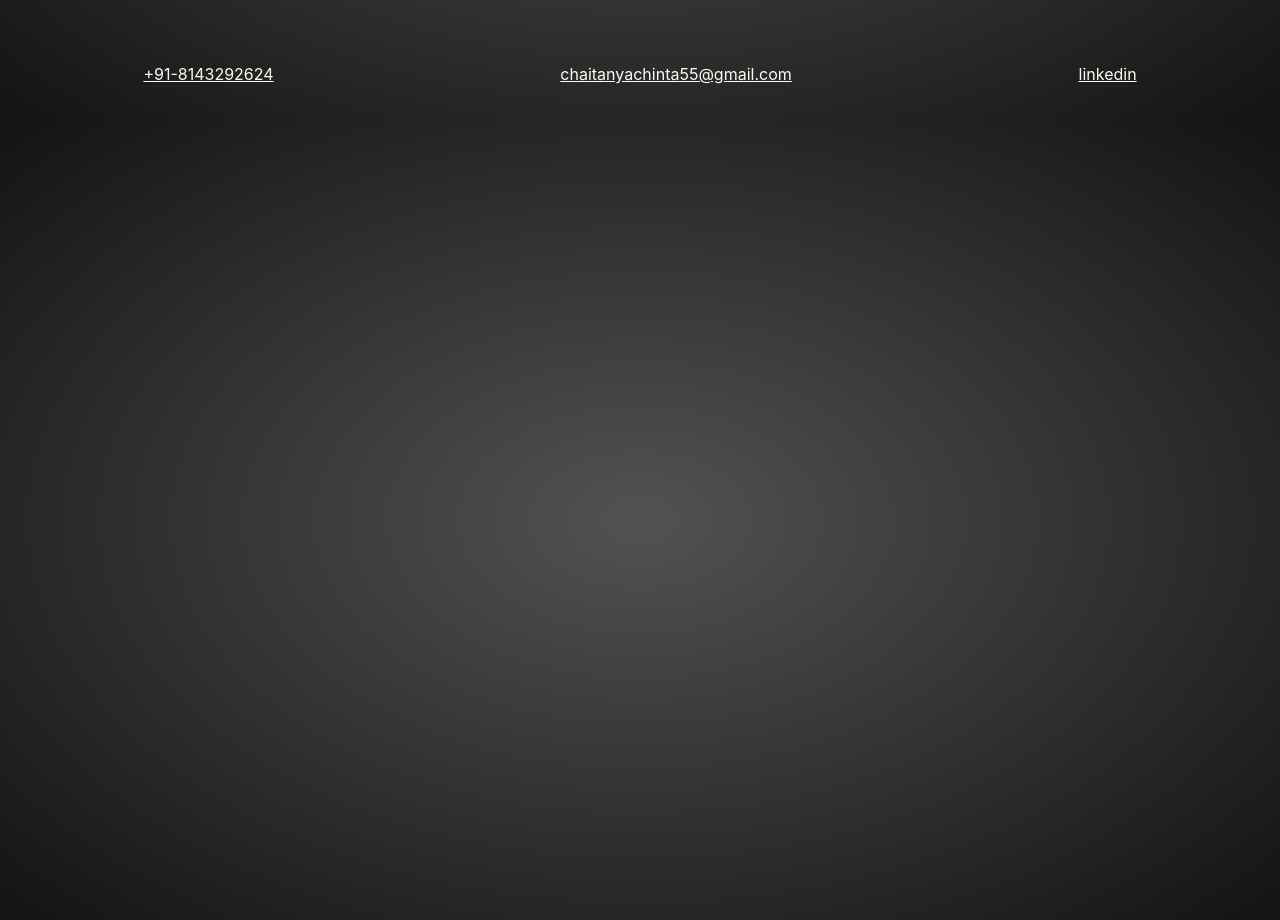
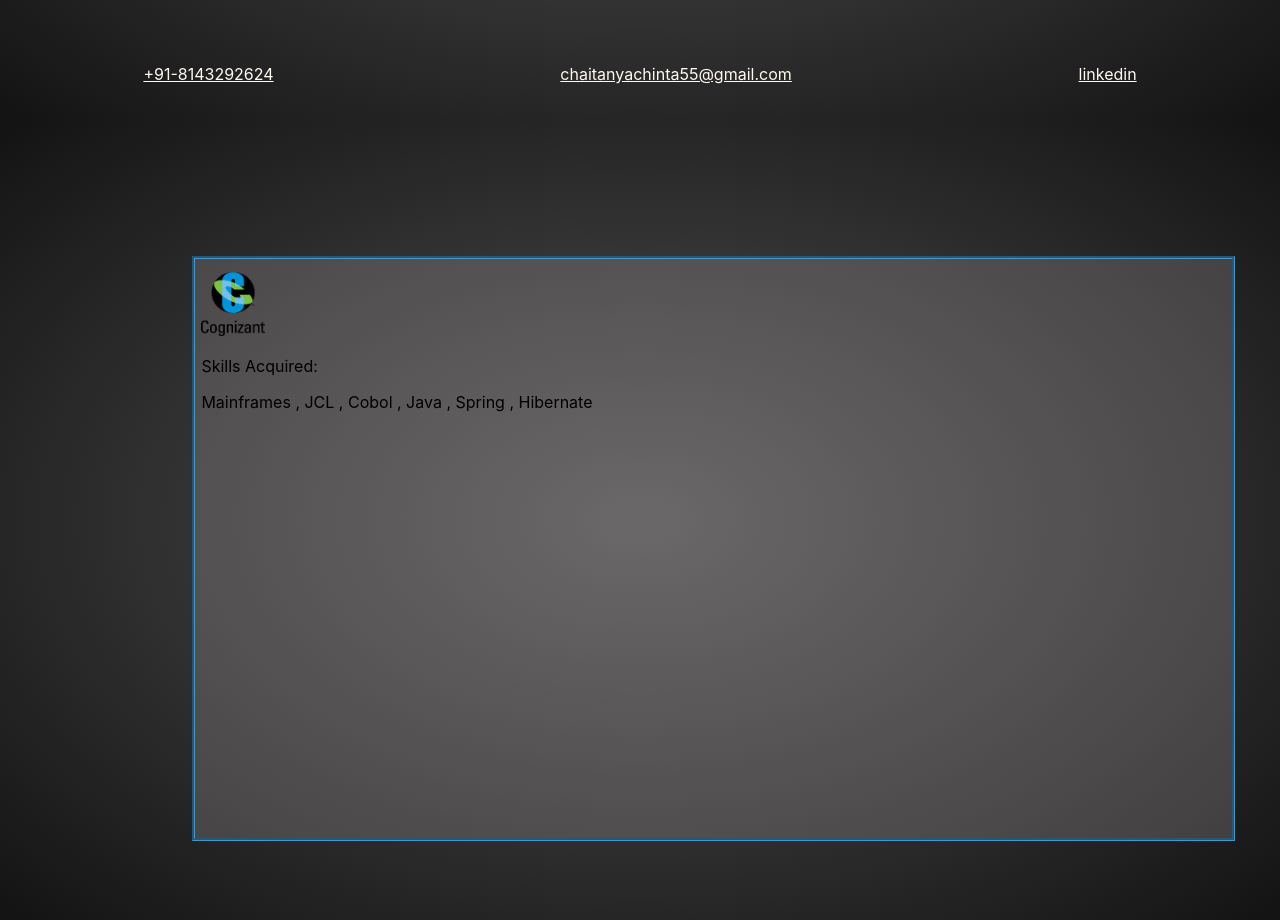
Before and after one commit to chaitanyachinta55/careerDigest, a React (Create React App) app: page / in a window 1280 px wide. Shown: the part 680-1600 px from the top of the page. Built offline with nearby package versions, Linux system fonts and the light colour scheme.

Commit message:
Detailed Panel , Timeline Animation changes

```diff
--- a/src/Components/home/homePage.jsx
+++ b/src/Components/home/homePage.jsx
@@ -6,6 +6,7 @@ class homePage extends Component{
         this.state = {
             hideDetailedScroll : false
         }
+        this.timelineClicked = this.timelineClicked.bind(this);
     }
 
     componentDidMount(){
@@ -37,6 +38,11 @@ class homePage extends Component{
                 this.setState({hideDetailedScroll : false});
             }
         })
+    }
+
+    timelineClicked(){
+        document.getElementById("timeline").classList.toggle("timelineClicked");
+        document.getElementById("detailsPanel").classList.toggle("detailsPanelClicked");
     }
 
     render(){
@@ -76,13 +82,22 @@ class homePage extends Component{
             <div className="detailedInfo">
                 <div id = "timeline" className="timeline">
                     <ul>
-                        <li>2019</li>
-                        <li>2018</li>
-                        <li>2017</li>
-                        <li>2014</li>
+                        <li>Jun 2019...</li>
+                        <li>Mar 2018 - Jun 2019</li>
+                        <li>Feb 2017 - Mar 2018</li>
+                        <li onClick = {() => this.timelineClicked()} >Jan 2014 - Jan 2017</li>
                     </ul>
                 </div>
-                <div className="detailsPanel"></div>
+                <div id = "detailsPanel" className="detailsPanel">
+                    <div className="firstcomp">
+                        <div>
+                        <img src="/images/cts_logo.png" alt="" className="firstlogo"/>
+                        <div className="closeDetais" onClick = {() => this.timelineClicked()}>X</div>
+                        </div>
+                        <p>Skills Acquired:</p>
+                        Mainframes , JCL , Cobol , Java , Spring , Hibernate
+                    </div>
+                </div>
             </div>
 
             <div className="footer">
--- a/src/scss/homePage.css
+++ b/src/scss/homePage.css
@@ -164,6 +164,17 @@
 }
 
 /* The actual timeline (the vertical ruler) */
+@keyframes timelineFadein {
+    0% {
+        transform: translateX(-50%);
+        opacity: 0;
+    }
+    100% {
+        transform: translateX(0%);
+        opacity: 1;
+    }
+}
+
 .timeline {
     position: fixed;
     top : 15vh;
@@ -171,6 +182,7 @@
     transform: translateX(-100%);
     opacity: 0;
 }
+
 .timelineActive{
     animation: timelineFadein ease 2s;
     animation-iteration-count: 1;
@@ -191,15 +203,32 @@
     cursor: pointer;
 }
 
-@keyframes timelineFadein {
-    0% {
-        transform: translateX(-50%);
-        opacity: 0;
-    }
-    100% {
-        transform: translateX(0%);
-        opacity: 1;
-    }
+.detailsPanel{
+    position: absolute;
+    top : 17vh;
+    left: 15vw;
+    height: 70vh;
+    width: 80vw;
+    border-color: rgb(68, 151, 199);
+    border-style: groove;
+    padding: 1vw 0.5vw 0.5vw 0.5vw;
+    /* z-index: 1; */
+    background: rgba(180, 172, 172, 0.25);
+}
+
+.closeDetais{
+    float: right;
+    top: 0;
+    /* color: ; */
+    border-color: white;
+    background-color: white;
+    display: none;
+}
+
+.firstlogo{
+    height: 5vw;
+    width: 5vw;
+    /* padding: 0.5vw 0 0 1vw; */
 }
 
 @media screen and (max-width : 1200px){
@@ -270,4 +299,24 @@
         /* line-height: 10vh; */
 
     }
+
+    .timelineClicked{
+        display: none;
+    }
+
+    .detailsPanel{
+        display: none;
+    }
+
+    .closeDetais{
+        /* cursor: pointer; */
+        display: inline;
+    }
+
+    .detailsPanelClicked{
+        display: inline;
+        animation: fadeInAnimation ease 4s;
+        animation-iteration-count: 1;
+        animation-fill-mode: forwards;
+    }
 }
```
Also changed, not shown: public/images/cts_logo.png (added).
